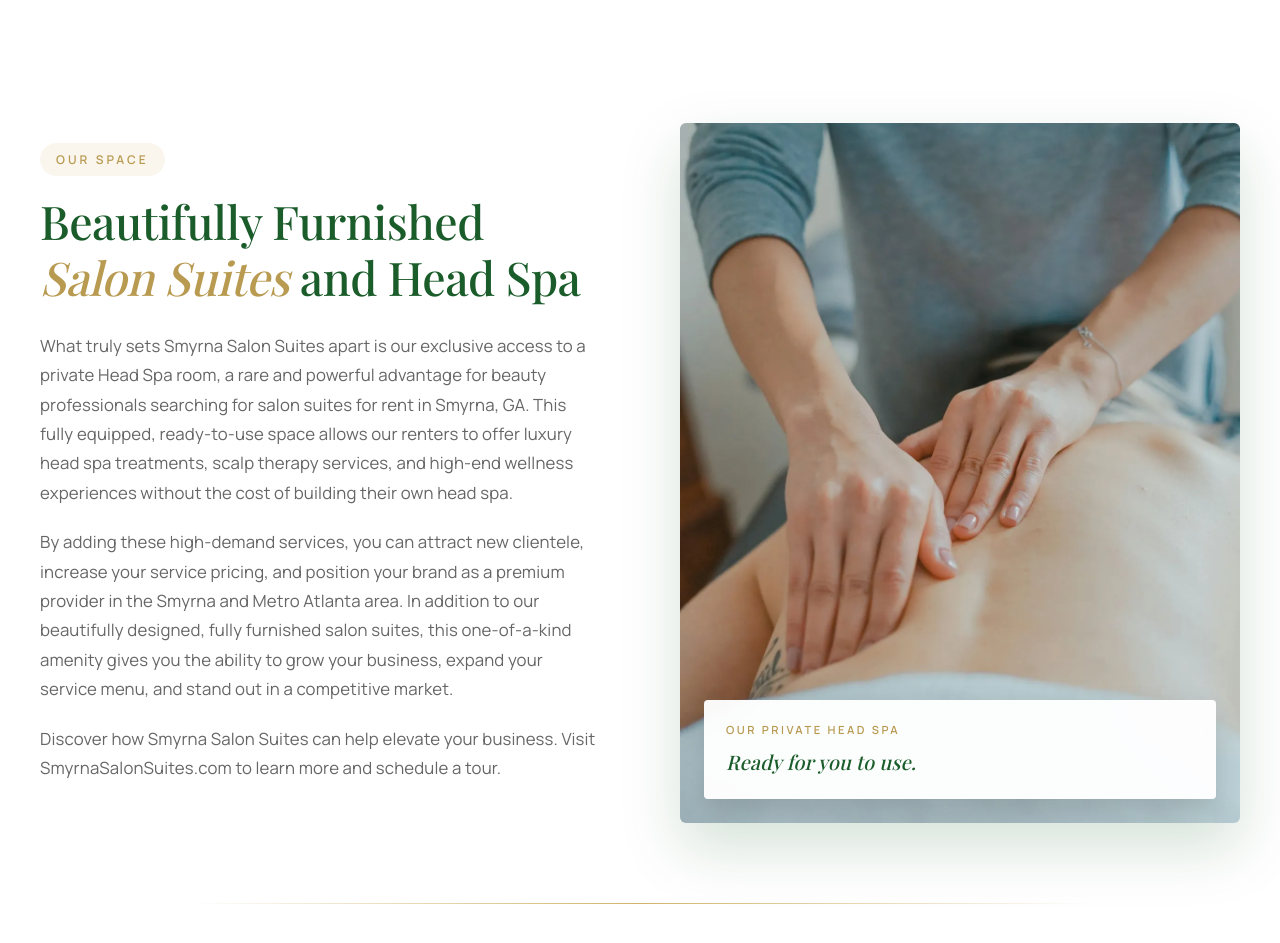
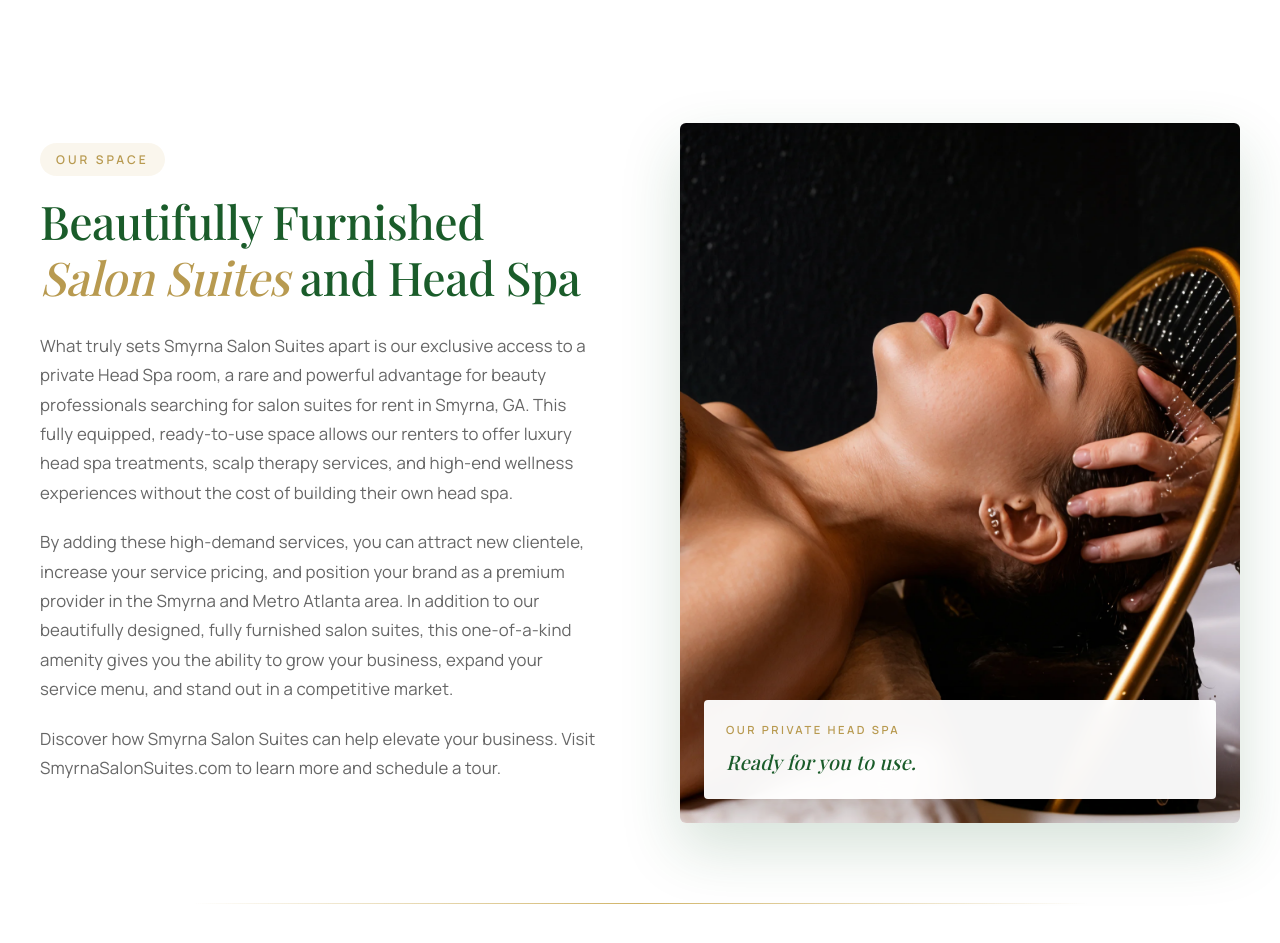
Before and after one commit to jonmohon/smyrna-suites, a Next.js app: page /salon-suites-smyrna-ga in a window 1280 px wide. Shown: the part 1780-2723 px from the top of the page. Built offline with nearby package versions, Linux system fonts and the light colour scheme.

Commit message:
Swap salon suites + head spa section image to hair-wash photo
Co-Authored-By: Claude Opus 4.7 (1M context) <noreply@anthropic.com>

```diff
--- a/src/app/salon-suites-smyrna-ga/LandingContent.tsx
+++ b/src/app/salon-suites-smyrna-ga/LandingContent.tsx
@@ -217,7 +217,16 @@ export default function LandingContent({ fontClass }: Props) {
             </p>
           </div>
           <div className="clean-image reveal delay-1">
-            <img src="/images/head-spa.webp" alt="Private head spa room with scalp treatment amenities" loading="lazy" />
+            <img
+              src="/images/hair-wash.webp"
+              onError={(e) => {
+                const el = e.currentTarget;
+                el.onerror = null;
+                el.src = "https://images.unsplash.com/photo-1607779097040-26e80aa78e66?auto=format&fit=crop&w=900&q=80";
+              }}
+              alt="Relaxing head spa scalp and hair treatment at Smyrna Salon Suites"
+              loading="lazy"
+            />
             <div className="clean-image-caption">
               <span className="cap-eyebrow">Our Private Head Spa</span>
               <span className="cap-title">Ready for you to use.</span>
```
